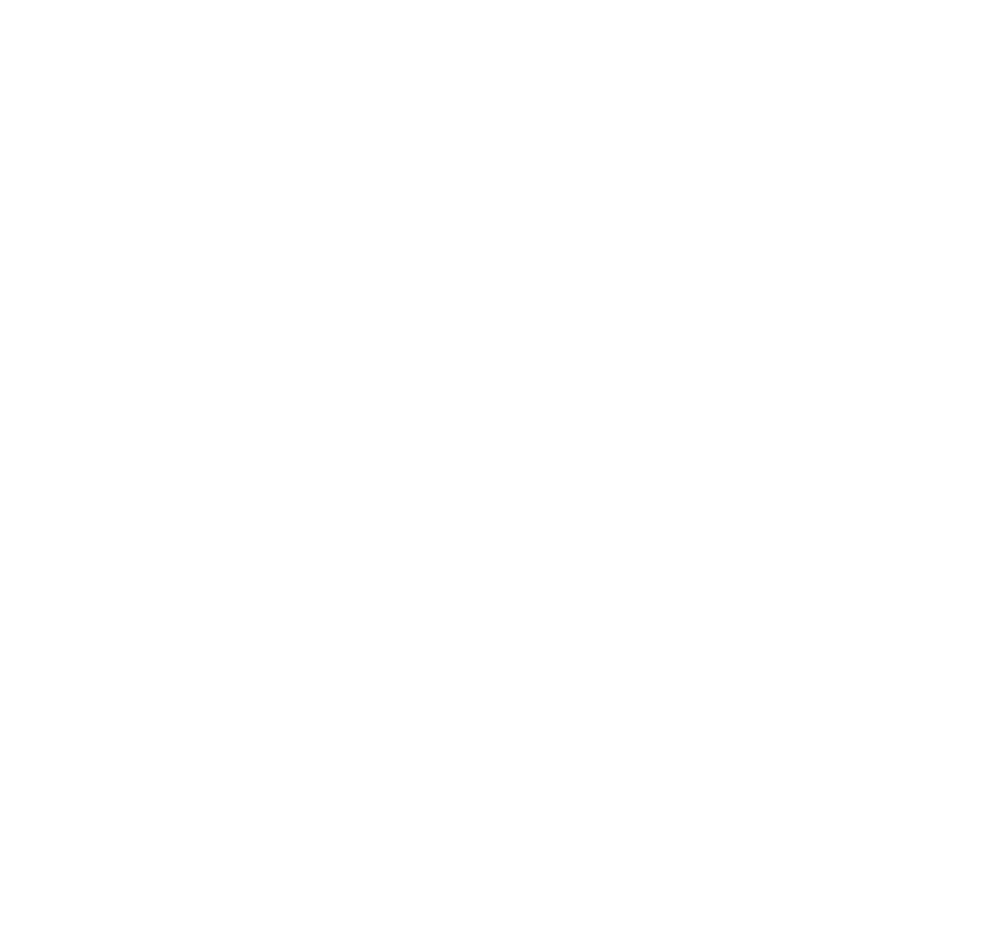
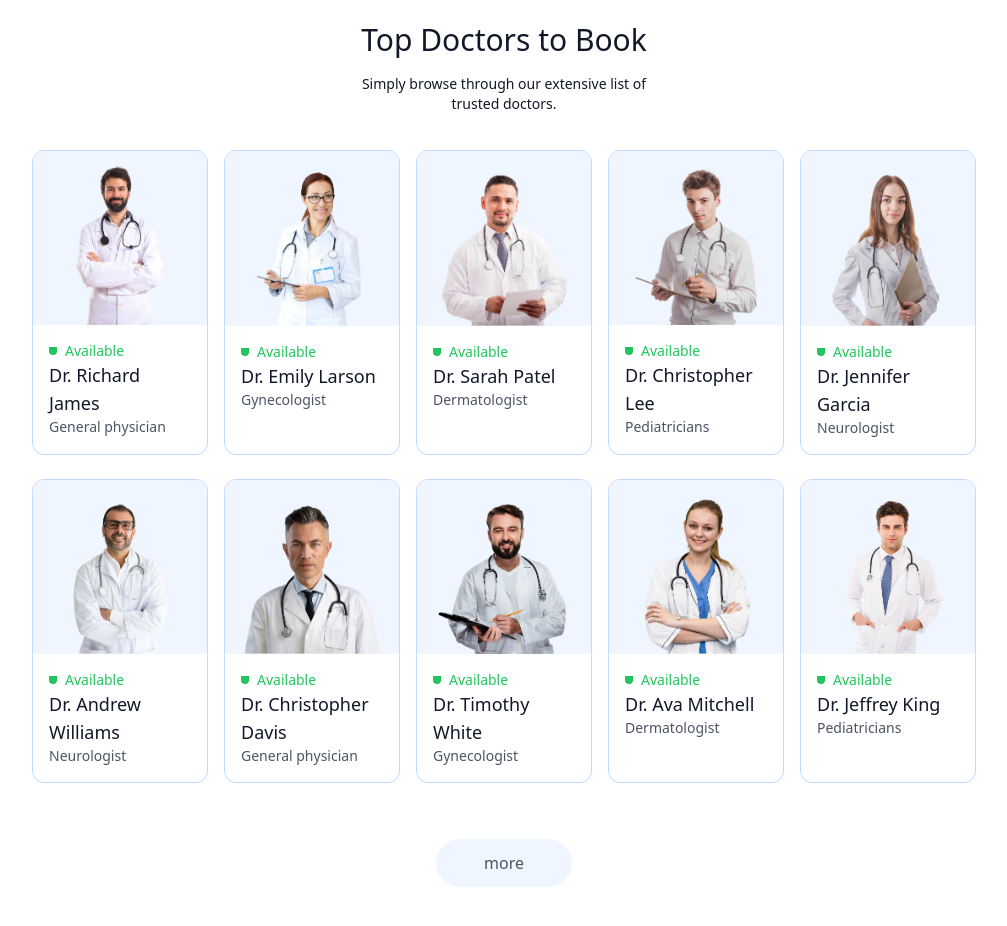
Before and after one commit to asutoshpanda1611/DoctorSahab-2.0, a React app in the folder frontend/: page / in a window 1280 px wide. Shown: the part 1060-1986 px from the top of the page, without its empty margins (136-1143 px from the left). Before the commit the page ends 1018 px from the top, so only its background shows below. Built offline with nearby package versions, Linux system fonts and the light colour scheme; the HTML template or start-up script is replaced by a standard one.

Commit message:
implement TopDoctor component to display and navigate top 10 available doctors

```diff
--- /dev/null
+++ b/frontend/src/components/TopDoctor.jsx
@@ -0,0 +1,34 @@
+import React from 'react'
+import { doctors } from '../assets/assets'
+import { useNavigate } from 'react-router-dom'
+
+const TopDoctor = () => {
+    const navigate = useNavigate();
+  return (
+    <div className='flex flex-col items-center gap-4 my-16 text-gray-900 md:mx-10'>
+      <h1 className='text-3xl font-medium'>Top Doctors to Book</h1>
+      <p className='sm:w-1/3 text-center text-sm'>Simply browse through our extensive list of trusted doctors.</p>
+     <div className='w-full grid grid-cols-auto gap-4 pt-5 gap-y-6 px-3 sm:px-0'>
+        {doctors.slice(0,10).map((item,index)=>(
+            <div onClick={()=>navigate(`/appointment/${item._id}`)}  className='border border-blue-200 rounded-xl overflow-hidden cursor-pointer hover:translate-y-[-10px] transition-all duration-500' key={index}>
+              <img className='bg-blue-50' src={item.image} alt=''/>
+            <div className='p-4'>
+             <div className='flex items-center gap-2 text-sm text-center text-green-500'>
+                <p className='w-2 h-2 bg-green-500 rounded-b-full'></p><p>Available</p>
+             </div>
+             <p className='text-gray-900 text-lg font-medium' >{item.name}</p>
+             <p className='text-gray-600 text-sm'>{item.speciality}</p>
+
+            </div>
+            </div>
+
+        )
+
+        )}
+     </div>
+     <button className='bg-blue-50 text-gray-600 px-12 py-3 rounded-full mt-10'>more</button>
+    </div>
+  )
+}
+
+export default TopDoctor
--- a/frontend/src/pages/Home.jsx
+++ b/frontend/src/pages/Home.jsx
@@ -1,12 +1,14 @@
 import React from 'react'
 import Header from '../components/Header'
 import SpecialityMenu from '../components/SpecialityMenu'
+import TopDoctor from '../components/TopDoctor'
 
 const Home = () => {
   return (
     <div>
     <Header/>
     <SpecialityMenu/>
+    <TopDoctor/>
     </div>
   )
 }
--- a/frontend/tailwind.config.js
+++ b/frontend/tailwind.config.js
@@ -8,6 +8,9 @@
     extend: {
       colors:{
         'primary': "#5f6FFF"
+      },
+      gridTemplateColumns:{
+        'auto':'repeat(auto-fill, minmax(175px,1fr))'
       }
     },
   },
```
